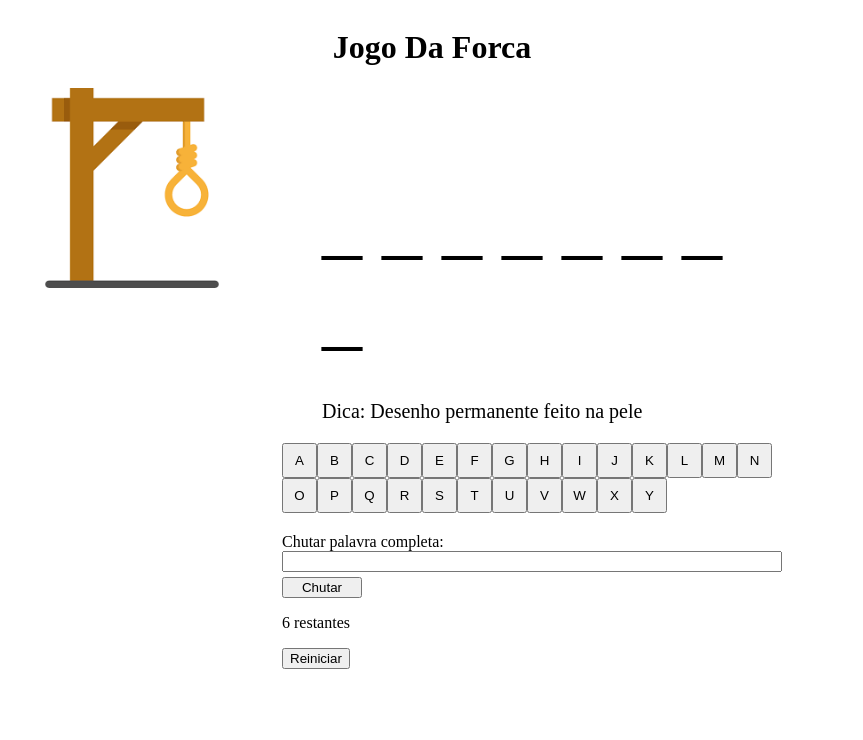
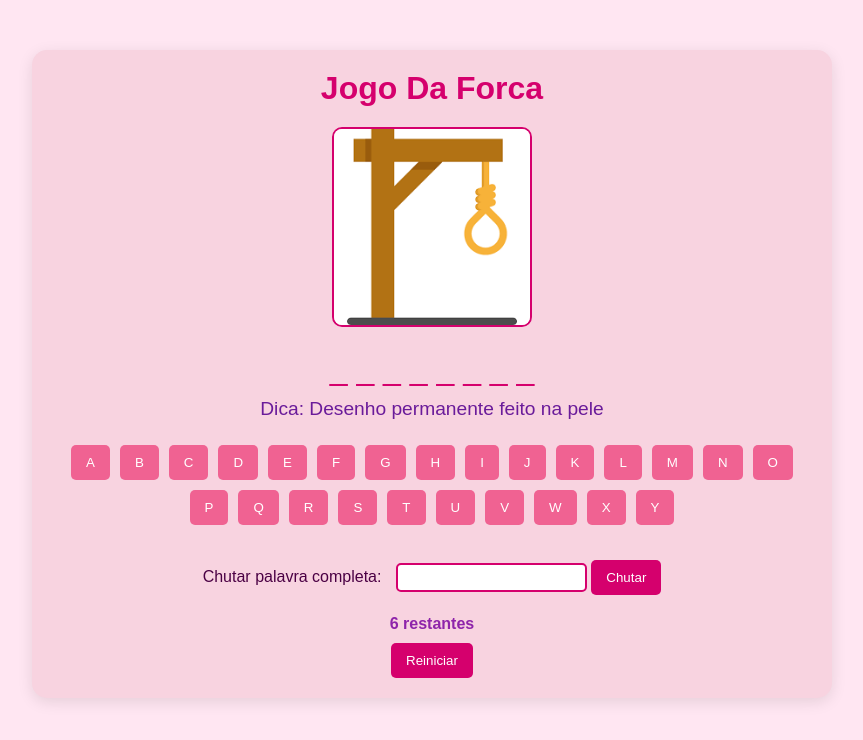
Before and after one commit to nessamisiti/projeto_jogodaforca, a website built with Vite: page index.html in a window 1280 px wide. Shown: the whole page, without its empty margins (208-1071 px from the left). Built offline with nearby package versions, Linux system fonts and the light colour scheme; data requests are answered from the project's data file.

Commit message:
adciona estilos

```diff
--- a/index.html
+++ b/index.html
@@ -4,7 +4,7 @@
     <meta charset="UTF-8" />
     <link rel="icon" type="image/svg+xml" href="/vite.svg" />
     <meta name="viewport" content="width=device-width, initial-scale=1.0" />
-    <link rel="stylesheet" href="/src/style.css">
+    <link rel="stylesheet" href="./style.css">
     <title>Forca</title>
   </head>
   <body>
--- /dev/null
+++ b/style.css
@@ -0,0 +1,115 @@
+/* Reset básico */
+* {
+    margin: 0;
+    padding: 0;
+    box-sizing: border-box;
+}
+
+body {
+    font-family: Arial, sans-serif;
+    background-color: #ffe6f2;
+    color: #4b0044;
+}
+
+#container {
+    max-width: 800px;
+    margin: 50px auto;
+    padding: 20px;
+    background-color: #f8d3e0;
+    border-radius: 15px;
+    box-shadow: 0 4px 15px rgba(0, 0, 0, 0.1);
+}
+
+h1 {
+    text-align: center;
+    color: #d5006d;
+    margin-bottom: 20px;
+}
+
+#jogo {
+    display: flex;
+    flex-direction: column;
+    align-items: center;
+}
+
+#imagens {
+    margin-bottom: 20px;
+}
+
+#imagem-forca {
+    border-radius: 10px;
+    border: 2px solid #d5006d;
+}
+
+#palavra-teclado {
+    text-align: center;
+}
+
+#palavra {
+    font-size: 2rem;
+    margin-bottom: 10px;
+    color: #d5006d;
+}
+
+#dica {
+    font-size: 1.2rem;
+    margin-bottom: 20px;
+    color: #6a1b9a;
+}
+
+#teclado {
+    display: flex;
+    justify-content: center;
+    flex-wrap: wrap;
+    margin-bottom: 20px;
+}
+
+#teclado button {
+    background-color: #f06292;
+    color: white;
+    border: none;
+    border-radius: 5px;
+    padding: 10px 15px;
+    margin: 5px;
+    cursor: pointer;
+    transition: background-color 0.3s;
+}
+
+#teclado button:hover {
+    background-color: #ec407a;
+}
+
+#chute-palavra {
+    margin: 20px 0;
+}
+
+#label-chute {
+    margin-right: 10px;
+}
+
+#palavra-chute {
+    padding: 5px;
+    border: 2px solid #d5006d;
+    border-radius: 5px;
+}
+
+#btn-chutar, #btn-reiniciar {
+    background-color: #d5006d;
+    color: white;
+    border: none;
+    border-radius: 5px;
+    padding: 10px 15px;
+    cursor: pointer;
+    transition: background-color 0.3s;
+    margin-top: 10px;
+}
+
+#btn-chutar:hover, #btn-reiniciar:hover {
+    background-color: #c51162;
+}
+
+#tentativas {
+    font-weight: bold;
+    margin-top: 20px;
+    color: #8e24aa;
+}
```
